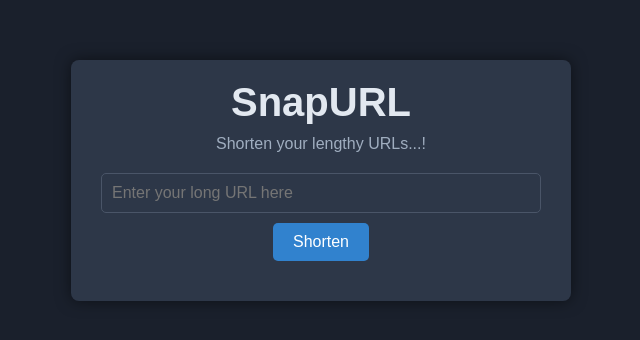
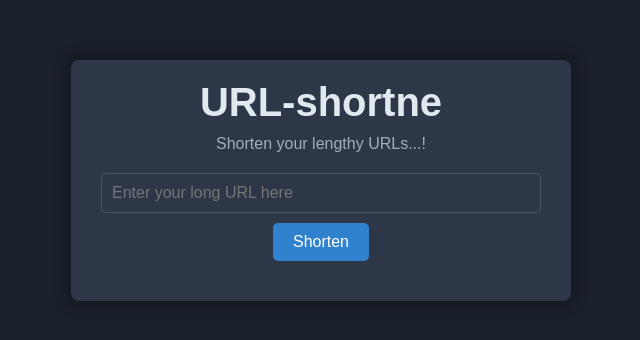
Before and after one commit to devsachinborse/url-shortning-fullstack---Nodejs, a website: page public/index.html in a window 1280 px wide. Shown: the part 220-560 px from the top of the page, without its empty margins (319-959 px from the left). Drawn offline with Linux system fonts and the light colour scheme.

Commit message:
Update index.html

```diff
--- a/public/index.html
+++ b/public/index.html
@@ -10,7 +10,7 @@
   <body>
     <div class="container">
       <header>
-        <h1>SnapURL</h1>
+        <h1>URL-shortne</h1>
         <p>Shorten your lengthy URLs...!</p>
       </header>
       <main>
```
